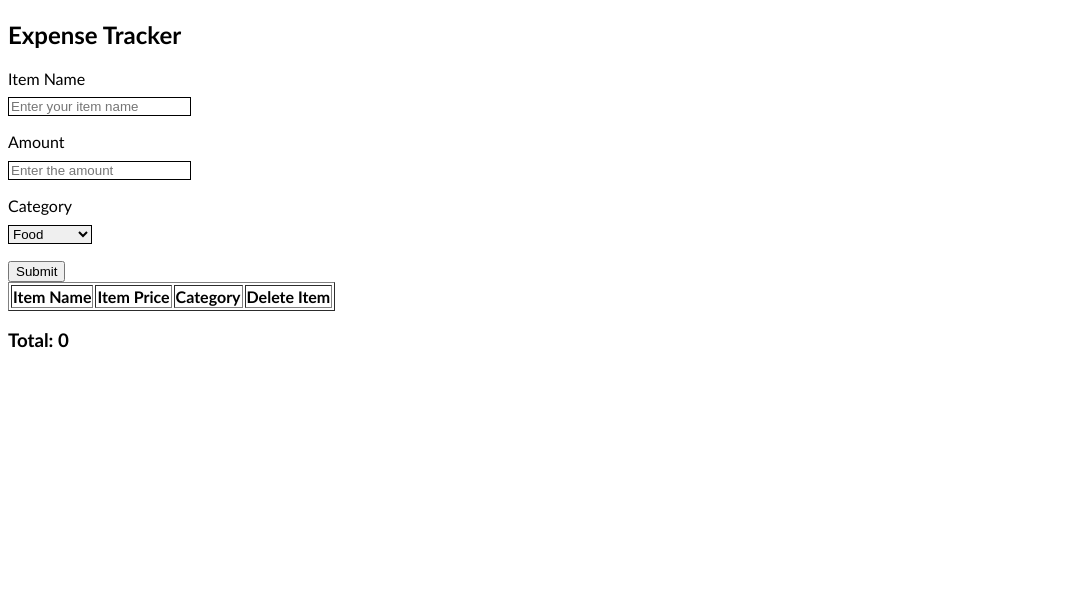
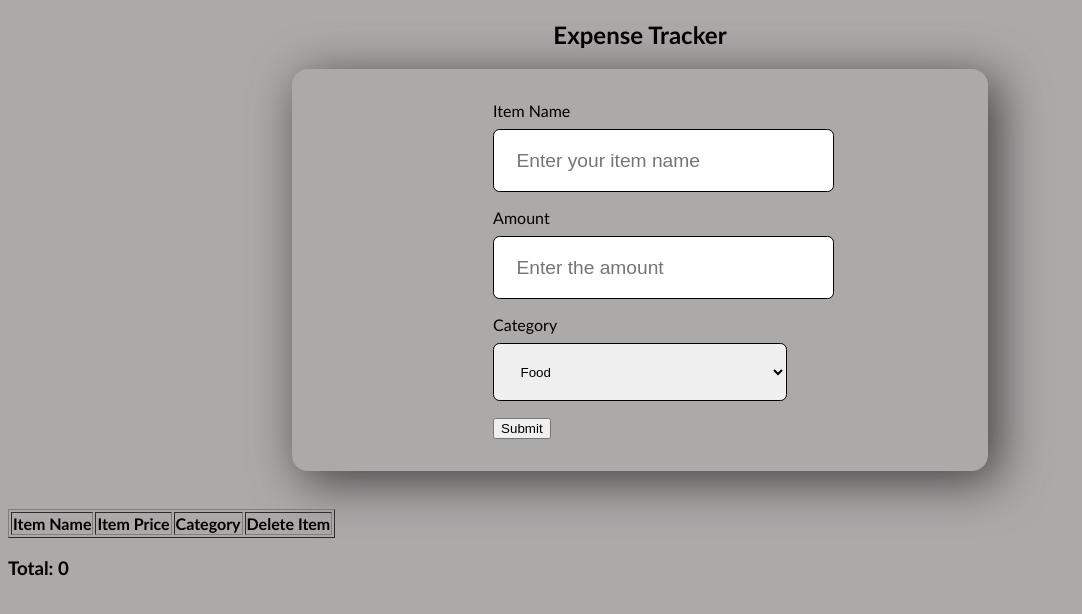
Before and after one commit to rahulrameshm0/React-Projects, a React (Vite) app in the folder budget-tracker/: page / in a window 1280 px wide. Shown: the top 614 px of the page, without its empty margins (0-1082 px from the left). Built offline with nearby package versions, Linux system fonts and the light colour scheme.

Commit message:
code designing

```diff
--- a/budget-tracker/src/BudgetTracker.jsx
+++ b/budget-tracker/src/BudgetTracker.jsx
@@ -3,7 +3,7 @@ import { useState } from "react";
 export const BudgetTracker = () => {
   return (
     <div>
-      <h2>Expense Tracker</h2>
+      <h2 style={{textAlign:"center"}}>Expense Tracker</h2>
     </div>
   );
 };
--- a/budget-tracker/src/ExpenseForm.jsx
+++ b/budget-tracker/src/ExpenseForm.jsx
@@ -36,7 +36,9 @@ export const ExpenseForm = ({ addExpense }) => {
   //   console.log(`Name: ${name}, Amount: ${amount}, Category: ${category}`);
   return (
     <div>
+      <div className="form-input">
         <form action="">
+          <div>
             <label htmlFor="name">Item Name</label>
             <input
               type="text"
@@ -46,6 +48,8 @@ export const ExpenseForm = ({ addExpense }) => {
               value={name}
               placeholder="Enter your item name"
             />
+          </div>
+          <div>
             <label htmlFor="amount">Amount</label>
             <input
               type="text"
@@ -55,16 +59,21 @@ export const ExpenseForm = ({ addExpense }) => {
               onChange={handleAmountChange}
               placeholder="Enter the amount"
             />
+          </div>
+
+          <div>
             <label htmlFor="category">Category</label>
-        <select name="" id="" onChange={handleCategory} value={category}>
+            <select name="category" id="category" onChange={handleCategory} value={category}>
               <option value="Food">Food</option>
               <option value="Books">Books</option>
               <option value="Vegitables">Vegitables</option>
             </select>
+          </div>
           <button className="add-btn" onClick={handleSubmit}>
             Submit
           </button>
         </form>
       </div>
+    </div>
   );
 };
--- a/budget-tracker/src/index.css
+++ b/budget-tracker/src/index.css
@@ -1,7 +1,19 @@
 body {
   font-family: "Gill Sans", "Gill Sans MT", Calibri, "Trebuchet MS", sans-serif;
+  background-color: #aca9a9;
 }
 
+.form-input {
+  display: flex;
+  align-items: center;
+  justify-content: center;
+  max-width: 50%;
+  margin: auto;
+  padding: 2rem;
+  box-shadow: 0.6rem 0.6rem 3rem 0.1rem #474545;
+  border-radius: 1rem;
+  margin-bottom: 2.4rem;
+}
 
 input {
   display: block;
@@ -9,11 +21,25 @@ input {
   outline: none;
   margin-top: 0.6rem;
   margin-bottom: 1rem;
+  width: 100%;
+  padding: 1.2rem 1.4rem;
+  border-radius: 0.4rem;
+}
+
+input[type="text"] {
+  font-size: 1.2rem;
 }
 
 select {
-    display: block;
-    border: 1px solid black;
-    margin-top: 0.6rem;
-    margin-bottom: 1rem;
+  display: block;
+  border: 1px solid black;
+  margin-top: 0.6rem;
+  margin-bottom: 1rem;
+  width: 100%;
+  padding: 1.2rem 1.4rem;
+  border-radius: 0.4rem;
 }
+
+.add-btn {
+  text-align: center;
+}
```
Lines whose indentation alone changed are shown as unchanged.
